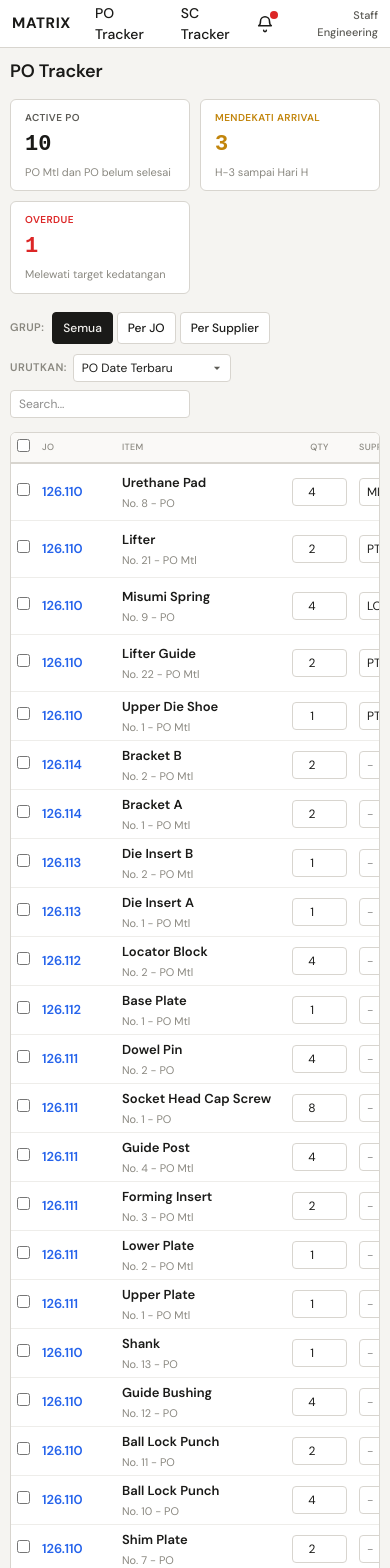
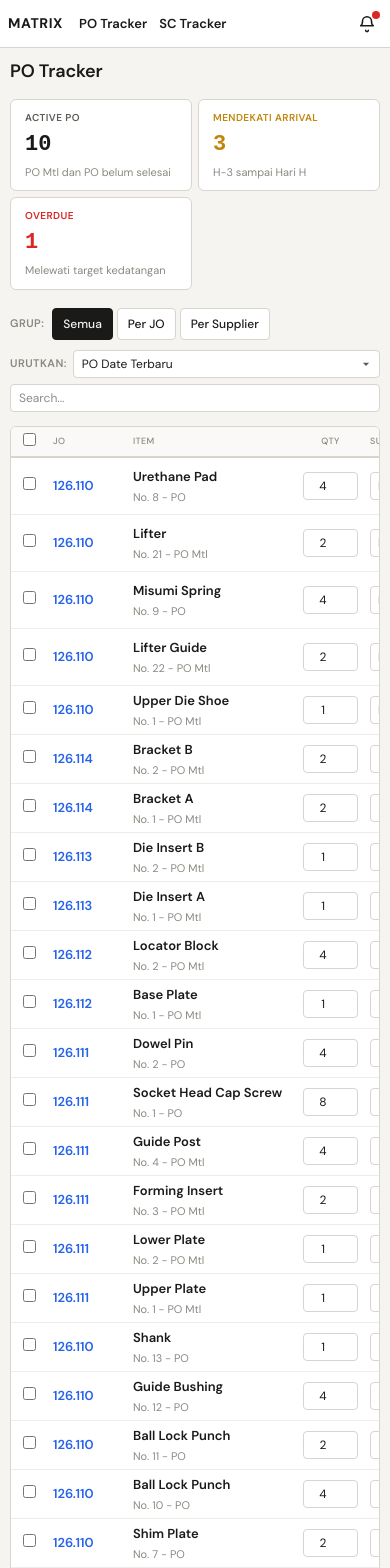
Before and after one commit to Mars-ash/matrix, a Next.js app in the folder frontend/: page /po-tracker in a window 390 px wide. Shown: the top 1568 px of the page. Built offline with nearby package versions, Linux system fonts and the light colour scheme.

Commit message:
fuckin ready to build 3.0

```diff
--- a/frontend/app/globals.css
+++ b/frontend/app/globals.css
@@ -210,6 +210,7 @@ textarea.input {
 .control-table {
   border-collapse: collapse;
   width: 100%;
+  min-width: max-content;
   font-size: 12px;
 }
 
@@ -246,12 +247,67 @@ textarea.input {
   border-bottom: none;
 }
 
+/* Sticky columns in control-table */
+.th-sticky-checkbox,
+.td-sticky-checkbox {
+  position: sticky;
+  left: 0;
+  z-index: 6;
+}
+
+.th-sticky-checkbox {
+  background: var(--color-bg-wash);
+  z-index: 12;
+}
+
+.td-sticky-checkbox {
+  background: var(--color-bg-raised);
+}
+
+.th-sticky-no,
+.td-sticky-no {
+  position: sticky;
+  left: 34px;
+  z-index: 6;
+  border-right: 1px solid var(--color-border) !important;
+  box-shadow: 2px 0 4px rgba(0, 0, 0, 0.02);
+}
+
+.th-sticky-no {
+  background: var(--color-bg-wash);
+  z-index: 12;
+}
+
+.td-sticky-no {
+  background: var(--color-bg-raised);
+}
+
+tr:hover .td-sticky-checkbox,
+tr:hover .td-sticky-no {
+  background: var(--color-bg-wash);
+}
+
+tr.row-selected .td-sticky-checkbox,
+tr.row-selected .td-sticky-no {
+  background: color-mix(in srgb, var(--color-accent) 8%, var(--color-bg-raised));
+}
+
+tr.row-highlight .td-sticky-checkbox,
+tr.row-highlight .td-sticky-no {
+  background: #2563eb1f;
+}
+
 .table-scroll {
   -webkit-overflow-scrolling: touch;
   border: 1px solid var(--color-border);
   border-radius: var(--radius-lg);
   background: var(--color-bg-raised);
   overflow-x: auto;
+  scrollbar-width: thin;
+  scrollbar-color: var(--color-border) transparent;
+  width: 100%;
+  max-width: 100%;
+  display: block;
 }
 
 .badge {
@@ -649,6 +705,13 @@ textarea.input {
   display: flex;
 }
 
+.jo-detail-actions {
+  display: flex;
+  align-items: center;
+  gap: 8px;
+  flex-wrap: wrap;
+}
+
 .jo-search-category-bar {
   flex-wrap: wrap;
   align-items: center;
@@ -665,6 +728,81 @@ textarea.input {
   display: flex;
 }
 
+/* Dashboard Header & Controls */
+.dashboard-header {
+  display: flex;
+  justify-content: space-between;
+  align-items: center;
+  margin-bottom: 20px;
+  flex-wrap: wrap;
+  gap: 12px;
+}
+
+.dashboard-controls {
+  display: flex;
+  gap: 8px;
+  align-items: center;
+  flex-wrap: wrap;
+  flex: 1 1 auto;
+  justify-content: flex-end;
+}
+
+/* Notification Popover */
+.notif-popover {
+  position: absolute;
+  top: calc(100% + 6px);
+  right: 0;
+  width: 350px;
+  max-width: calc(100vw - 24px);
+  max-height: 440px;
+  overflow-y: auto;
+  background-color: var(--color-bg-raised);
+  border: 1px solid var(--color-border);
+  border-radius: var(--radius-lg);
+  box-shadow: 0 12px 32px rgba(0, 0, 0, 0.25);
+  z-index: 100;
+}
+
+/* KPI Grid & Tracker Toolbar */
+.kpi-grid {
+  display: grid;
+  grid-template-columns: repeat(auto-fit, minmax(180px, 1fr));
+  gap: 10px;
+  margin-bottom: 18px;
+}
+
+.tracker-toolbar {
+  display: flex;
+  justify-content: space-between;
+  align-items: center;
+  margin-bottom: 14px;
+  flex-wrap: wrap;
+  gap: 10px;
+}
+
+.tracker-toolbar-left {
+  display: flex;
+  align-items: center;
+  gap: 4px;
+  flex-wrap: wrap;
+}
+
+.tracker-toolbar-right {
+  display: flex;
+  align-items: center;
+  gap: 8px;
+  flex-wrap: wrap;
+}
+
+/* Large screen container center constraint */
+@media (min-width: 1440px) {
+  .main-content {
+    max-width: 1600px;
+    margin-left: auto;
+    margin-right: auto;
+  }
+}
+
 @media (max-width: 768px) {
   .top-header {
     height: 48px;
@@ -705,6 +843,12 @@ textarea.input {
 
   .control-table {
     font-size: 11px;
+    min-width: max-content;
+  }
+
+  .control-table th,
+  .control-table td {
+    white-space: nowrap;
   }
 
   .control-table th {
@@ -740,6 +884,22 @@ textarea.input {
     margin-left: 0;
     padding-top: 10px;
     font-size: 13px;
+  }
+
+  .jo-detail-actions {
+    display: grid;
+    grid-template-columns: 1fr 1fr;
+    width: 100%;
+    gap: 6px;
+  }
+
+  .jo-detail-actions > *:last-child:nth-child(odd) {
+    grid-column: span 2;
+  }
+
+  .jo-detail-actions .btn {
+    width: 100%;
+    justify-content: center;
   }
 
   .jo-search-category-bar {
@@ -834,7 +994,7 @@ textarea.input {
 
   .bulk-action-bar-buttons {
     grid-area: 2 / 1 / auto / -1;
-    grid-template-columns: repeat(3, 1fr);
+    grid-template-columns: repeat(auto-fit, minmax(80px, 1fr));
     gap: 6px;
     width: 100%;
     display: grid;
@@ -863,6 +1023,84 @@ textarea.input {
 
   .new-item-menu {
     min-width: 180px;
+  }
+
+  .kpi-grid {
+    grid-template-columns: repeat(2, 1fr);
+    gap: 8px;
+  }
+
+  .tracker-toolbar {
+    flex-direction: column;
+    align-items: stretch;
+    gap: 10px;
+  }
+
+  .tracker-toolbar-left {
+    width: 100%;
+    justify-content: flex-start;
+  }
+
+  .tracker-toolbar-right {
+    width: 100%;
+    display: grid;
+    grid-template-columns: 1fr 1fr;
+    gap: 6px;
+  }
+
+  .tracker-toolbar-right .select,
+  .tracker-toolbar-right .input {
+    width: 100% !important;
+  }
+}
+
+@media (max-width: 640px) {
+  .header-user-badge {
+    display: none;
+  }
+
+  .dashboard-header {
+    flex-direction: column;
+    align-items: stretch;
+    gap: 12px;
+  }
+
+  .dashboard-controls {
+    width: 100%;
+    display: flex;
+    gap: 8px;
+  }
+
+  .dashboard-controls .input {
+    flex: 1;
+    min-width: 0;
+    max-width: none !important;
+  }
+}
+
+@media (max-width: 480px) {
+  .header-brand-title {
+    font-size: 14px;
+  }
+
+  .top-header {
+    padding: 0 8px;
+  }
+
+  .kpi-grid {
+    grid-template-columns: repeat(2, 1fr);
+    gap: 6px;
+  }
+
+  .tracker-toolbar-right {
+    grid-template-columns: 1fr;
+    gap: 6px;
+  }
+}
+
+@media (max-width: 360px) {
+  .kpi-grid {
+    grid-template-columns: 1fr;
   }
 }
 
@@ -2146,6 +2384,12 @@ textarea.input {
 }
 
 @media (max-width: 768px) {
+  .trial-page-context {
+    flex-direction: column;
+    align-items: stretch;
+    gap: 12px;
+  }
+
   .trial-page-layout {
     grid-template-columns: 1fr;
   }
@@ -2177,3 +2421,22 @@ textarea.input {
     width: 100%;
   }
 }
+
+@media (max-width: 480px) {
+  .trial-editor-header-fields {
+    grid-template-columns: 1fr;
+    gap: 8px;
+  }
+
+  .trial-editor {
+    padding: 12px;
+  }
+
+  .trial-finding-card {
+    padding: 10px;
+  }
+
+  .trial-finding-count-badge {
+    display: none;
+  }
+}
--- a/frontend/app/page.tsx
+++ b/frontend/app/page.tsx
@@ -41,16 +41,7 @@ export default function DashboardPage() {
   return (
     <AppShell breadcrumbs={[{ label: "Dashboard" }]}>
       {/* Header row */}
-      <div
-        style={{
-          display: "flex",
-          justifyContent: "space-between",
-          alignItems: "center",
-          marginBottom: 20,
-          flexWrap: "wrap",
-          gap: 12,
-        }}
-      >
+      <div className="dashboard-header">
         <div>
           <h1>Project Controlling</h1>
           <p
@@ -68,13 +59,13 @@ export default function DashboardPage() {
             )}
           </p>
         </div>
-        <div style={{ display: "flex", gap: 8, alignItems: "center", flexWrap: "wrap", flex: "1 1 auto", justifyContent: "flex-end" }}>
+        <div className="dashboard-controls">
           <input
             className="input"
-            placeholder="Search"
+            placeholder="Search projects or JOs..."
             value={searchQuery}
             onChange={(e) => setSearchQuery(e.target.value)}
-            style={{ width: 260, minWidth: 140, flex: "1 1 140px", maxWidth: 300 }}
+            style={{ width: 240, minWidth: 140, flex: "1 1 140px", maxWidth: 300 }}
           />
           <NewItemMenu
             onNewProject={() => setCreateProjectOpen(true)}
--- a/frontend/app/po-tracker/page.tsx
+++ b/frontend/app/po-tracker/page.tsx
@@ -169,9 +169,9 @@ function PoTrackerContent() {
               <th style={{ minWidth: 60, textAlign: "center" }}>Qty</th>
               <th style={{ minWidth: 130 }}>Supplier</th>
               <th style={{ minWidth: 125 }}>No. PO</th>
-              <th style={{ minWidth: 115, textAlign: "center" }}>PO Date</th>
-              <th style={{ minWidth: 145, textAlign: "center" }}>Target Arrival</th>
-              <th style={{ minWidth: 115, textAlign: "center" }}>Status</th>
+              <th style={{ minWidth: 140, textAlign: "center" }}>PO Date</th>
+              <th style={{ minWidth: 155, textAlign: "center" }}>Target Arrival</th>
+              <th style={{ minWidth: 130, textAlign: "center" }}>Status</th>
               <th style={{ width: 54, textAlign: "center" }}>Notes</th>
             </tr>
           </thead>
@@ -246,26 +246,26 @@ function PoTrackerContent() {
                       aria-label={`PO number for ${row.item.description}`}
                     />
                   </td>
-                  <td style={{ textAlign: "center" }}>
+                  <td style={{ textAlign: "center", minWidth: 140 }}>
                     <input
                       type="date"
                       className="input"
                       value={row.poDate}
                       onChange={(event) => updateRow(row, { poDate: event.target.value })}
                       title={row.poDate ? formatDate(row.poDate) : "Set PO date"}
-                      style={{ fontSize: 12, padding: "3px 6px", textAlign: "center" }}
+                      style={{ fontSize: 12, padding: "3px 6px", textAlign: "center", width: "100%" }}
                       aria-label={`PO date for ${row.item.description}`}
                     />
                   </td>
-                  <td style={{ textAlign: "center" }}>
-                    <div style={{ display: "flex", flexDirection: "column", alignItems: "center", gap: 3 }}>
+                  <td style={{ textAlign: "center", minWidth: 155 }}>
+                    <div style={{ display: "flex", flexDirection: "column", alignItems: "center", gap: 3, width: "100%" }}>
                       <input
                         type="date"
                         className="input"
                         value={row.targetArrival}
                         onChange={(event) => updateRow(row, { targetArrival: event.target.value })}
                         title={row.targetArrival ? formatDate(row.targetArrival) : "Set target arrival"}
-                        style={{ fontSize: 12, padding: "3px 6px", textAlign: "center" }}
+                        style={{ fontSize: 12, padding: "3px 6px", textAlign: "center", width: "100%" }}
                         aria-label={`Target arrival for ${row.item.description}`}
                       />
                       {deadline && (
@@ -285,7 +285,7 @@ function PoTrackerContent() {
                       )}
                     </div>
                   </td>
-                  <td style={{ textAlign: "center" }}>
+                  <td style={{ textAlign: "center", minWidth: 130 }}>
                     <StatusSelect
                       value={row.control.status}
                       notes={row.control.notes}
@@ -382,7 +382,7 @@ function PoTrackerContent() {
         </div>
       </div>
 
-      <div style={{ display: "grid", gridTemplateColumns: "repeat(auto-fit, minmax(180px, 1fr))", gap: 10, marginBottom: 18 }}>
+      <div className="kpi-grid">
         <div className="card-static" style={{ padding: "10px 14px", display: "flex", flexDirection: "column", gap: 3 }}>
           <div style={{ fontSize: 10, fontWeight: 600, color: "var(--color-text-secondary)", textTransform: "uppercase", letterSpacing: "0.04em" }}>
             Active PO
@@ -408,8 +408,8 @@ function PoTrackerContent() {
         </div>
       </div>
 
-      <div style={{ display: "flex", justifyContent: "space-between", alignItems: "center", marginBottom: 14, flexWrap: "wrap", gap: 10 }}>
-        <div style={{ display: "flex", alignItems: "center", gap: 4 }}>
+      <div className="tracker-toolbar">
+        <div className="tracker-toolbar-left">
           <span style={{ fontSize: 11, fontWeight: 600, color: "var(--color-text-muted)", textTransform: "uppercase", letterSpacing: "0.04em", marginRight: 4 }}>
             Grup:
           </span>
@@ -424,14 +424,14 @@ function PoTrackerContent() {
           </button>
         </div>
 
-        <div style={{ display: "flex", alignItems: "center", gap: 8, flexWrap: "wrap" }}>
-          <div style={{ display: "flex", alignItems: "center", gap: 6 }}>
+        <div className="tracker-toolbar-right">
+          <div style={{ display: "flex", alignItems: "center", gap: 6, flex: "1 1 auto" }}>
             <span style={{ fontSize: 11, fontWeight: 600, color: "var(--color-text-muted)", textTransform: "uppercase", letterSpacing: "0.04em" }}>
               Urutkan:
             </span>
             <select
               className="select"
-              style={{ fontSize: 12, padding: "4px 24px 4px 8px", width: "auto", minWidth: 150 }}
+              style={{ fontSize: 12, padding: "4px 24px 4px 8px", width: "auto", minWidth: 140, flex: "1 1 auto" }}
               value={sortMode}
               onChange={(event) => setSortMode(event.target.value as PoTrackingSortMode)}
               aria-label="Sort PO rows"
@@ -449,7 +449,7 @@ function PoTrackerContent() {
             placeholder="Search..."
             value={searchQuery}
             onChange={(event) => setSearchQuery(event.target.value)}
-            style={{ width: 180, fontSize: 12, padding: "4px 8px" }}
+            style={{ width: 170, fontSize: 12, padding: "4px 8px" }}
             aria-label="Search PO rows"
           />
         </div>
@@ -496,38 +496,29 @@ function PoTrackerContent() {
 
       {/* Floating Bulk Action Bar */}
       {selectedKeys.size > 0 && (
-        <div
-          style={{
-            position: "fixed",
-            bottom: 24,
-            left: "50%",
-            transform: "translateX(-50%)",
-            backgroundColor: "#ffffff",
-            border: "1px solid var(--color-border)",
-            boxShadow: "0 10px 30px rgba(0, 0, 0, 0.18), 0 2px 6px rgba(0, 0, 0, 0.08)",
-            borderRadius: "var(--radius-lg)",
-            padding: "10px 18px",
-            display: "flex",
-            alignItems: "center",
-            gap: 12,
-            zIndex: 90,
-            animation: "slideUp 160ms ease",
-          }}
-        >
-          <span style={{ fontSize: 13, fontWeight: 600, color: "var(--color-text)" }}>
-            {selectedKeys.size} item terpilih
-          </span>
+        <div className="bulk-action-bar">
+          <div className="bulk-action-bar-count">
+            <span className="bulk-action-bar-badge">{selectedKeys.size}</span>
+            <span className="bulk-action-bar-label">Item Terpilih</span>
+          </div>
+
+          <div className="bulk-action-bar-divider" />
+
+          <div className="bulk-action-bar-buttons">
             <button
               type="button"
-            className="btn btn-secondary btn-sm"
+              className="btn btn-secondary btn-sm bulk-action-btn"
               onClick={() => setIsBulkStatusOpen(true)}
             >
               Ubah Status
             </button>
+          </div>
+
           <button
             type="button"
-            className="btn btn-secondary btn-sm"
+            className="bulk-action-bar-cancel"
             onClick={() => setSelectedKeys(new Set())}
+            title="Batal pilih semua"
           >
             ✕ Batal
           </button>
--- a/frontend/app/projects/[projectId]/jos/[joId]/page.tsx
+++ b/frontend/app/projects/[projectId]/jos/[joId]/page.tsx
@@ -197,6 +197,7 @@ export default function JoDetailPage({ params }: PageProps) {
 
         {/* Right Side: Target, Problems, Buttons */}
         <div className="jo-detail-meta">
+          <div style={{ display: "flex", alignItems: "center", gap: 12, flexWrap: "wrap" }}>
             {jo.targetDate && (
               <span>
                 Target{" "}
@@ -213,34 +214,38 @@ export default function JoDetailPage({ params }: PageProps) {
                 </strong>
               </span>
             )}
+          </div>
+
+          <div className="jo-detail-actions">
             <Link
               href={`/projects/${projectId}/jos/${joId}/trial-reports`}
               className="btn btn-secondary"
-            style={{ padding: "4px 12px", fontSize: 12, textDecoration: "none" }}
+              style={{ padding: "6px 12px", fontSize: 12, textDecoration: "none" }}
             >
               Trial Reports
             </Link>
             <button
               className="btn btn-secondary"
               onClick={() => setIsActivityOpen(true)}
-            style={{ padding: "4px 12px", fontSize: 12 }}
+              style={{ padding: "6px 12px", fontSize: 12 }}
             >
               Activity & Problem Log
             </button>
 
             {jo.finishDate ? (
-            <span style={{ fontSize: 13, color: "var(--color-status-done)", fontWeight: 600, padding: "4px 12px", border: "1px solid var(--color-status-done)", borderRadius: "var(--radius-md)", background: "rgba(13, 124, 74, 0.05)" }}>
+              <span style={{ fontSize: 13, color: "var(--color-status-done)", fontWeight: 600, padding: "6px 12px", border: "1px solid var(--color-status-done)", borderRadius: "var(--radius-md)", background: "rgba(13, 124, 74, 0.05)", textAlign: "center" }}>
                 Finished: {jo.finishDate}
               </span>
             ) : (
               <button
                 className="btn btn-primary"
                 onClick={() => setFinishConfirmOpen(true)}
-              style={{ padding: "4px 12px", fontSize: 12 }}
+                style={{ padding: "6px 12px", fontSize: 12 }}
               >
                 Finish JO
               </button>
             )}
+          </div>
         </div>
       </div>
 
--- a/frontend/app/projects/[projectId]/jos/[joId]/trial-reports/page.tsx
+++ b/frontend/app/projects/[projectId]/jos/[joId]/trial-reports/page.tsx
@@ -179,7 +179,7 @@ export default function TrialReportsPage({ params }: PageProps) {
         </div>
 
         {/* Dedicated Search Bar */}
-        <div style={{ minWidth: 320, maxWidth: 460, flex: "1 1 320px" }}>
+        <div style={{ width: "100%", maxWidth: 460, flex: "1 1 240px" }}>
           <TrialSmartSearch
             sessions={sessions}
             onSelectResult={handleSmartSearchSelect}
--- a/frontend/components/app-shell.tsx
+++ b/frontend/components/app-shell.tsx
@@ -191,21 +191,7 @@ function NotificationBell() {
       </button>
 
       {open && (
-        <div
-          style={{
-            position: "absolute",
-            top: "calc(100% + 6px)",
-            right: 0,
-            width: 350,
-            maxHeight: 440,
-            overflowY: "auto",
-            backgroundColor: "var(--color-bg-raised)",
-            border: "1px solid var(--color-border)",
-            borderRadius: 8,
-            boxShadow: "0 12px 32px rgba(0,0,0,0.25)",
-            zIndex: 100,
-          }}
-        >
+        <div className="notif-popover">
           <div
             style={{
               padding: "8px 12px",
@@ -441,25 +427,25 @@ export function AppShell({ children, breadcrumbs }: AppShellProps) {
     <div style={{ display: "flex", flexDirection: "column", minHeight: "100vh" }}>
       {/* Top Header */}
       <header className="top-header">
-        <div style={{ display: "flex", alignItems: "center", gap: 24 }}>
+        <div style={{ display: "flex", alignItems: "center", gap: 16 }}>
           <Link href="/" className="header-brand">
             <span className="header-brand-title">MATRIX</span>
             <span className="header-brand-subtitle">PROJECT CONTROL</span>
           </Link>
 
-          <nav style={{ display: "flex", gap: 16 }}>
-            <Link href="/po-tracker" style={{ color: "var(--color-text)", textDecoration: "none", fontSize: 14, fontWeight: 500 }}>
+          <nav style={{ display: "flex", gap: 12 }}>
+            <Link href="/po-tracker" style={{ color: "var(--color-text)", textDecoration: "none", fontSize: 13, fontWeight: 600 }}>
               PO Tracker
             </Link>
-            <Link href="/subcont" style={{ color: "var(--color-text)", textDecoration: "none", fontSize: 14, fontWeight: 500 }}>
+            <Link href="/subcont" style={{ color: "var(--color-text)", textDecoration: "none", fontSize: 13, fontWeight: 600 }}>
               SC Tracker
             </Link>
           </nav>
         </div>
 
-        <div style={{ display: "flex", alignItems: "center", gap: 12 }}>
+        <div style={{ display: "flex", alignItems: "center", gap: 10 }}>
           <NotificationBell />
-          <div style={{ textAlign: "right" }}>
+          <div className="header-user-badge" style={{ textAlign: "right" }}>
             <div style={{ fontSize: 11, fontWeight: 500, color: "var(--color-text-secondary)" }}>
               Staff Engineering
             </div>
```
Also changed, not shown: frontend/app/subcont/page.tsx (+29 -37 lines). Lines whose indentation alone changed are shown as unchanged.
